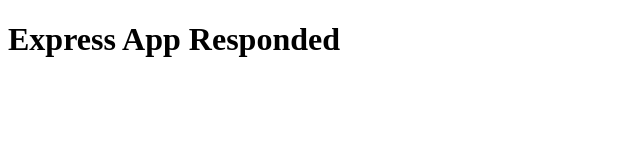
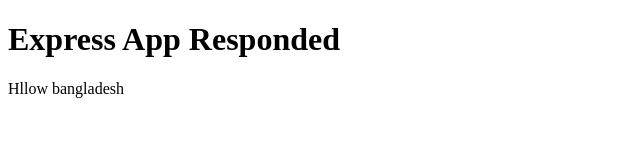
Before and after one commit to kawsar19/node, a website: page public/index.html in a window 1280 px wide. Shown: the whole page, without its empty margins (0-640 px from the left). Drawn offline with Linux system fonts and the light colour scheme.

Commit message:
home added

```diff
--- a/public/index.html
+++ b/public/index.html
@@ -9,5 +9,6 @@
 </head>
 <body>
     <h1>Express App Responded</h1>
+    <p>Hllow bangladesh </p>
 </body>
 </html>
```
